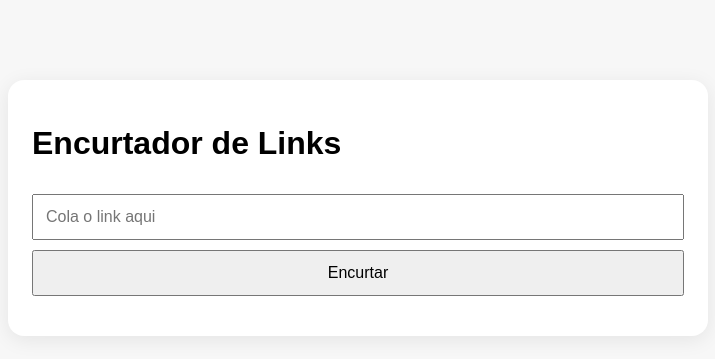
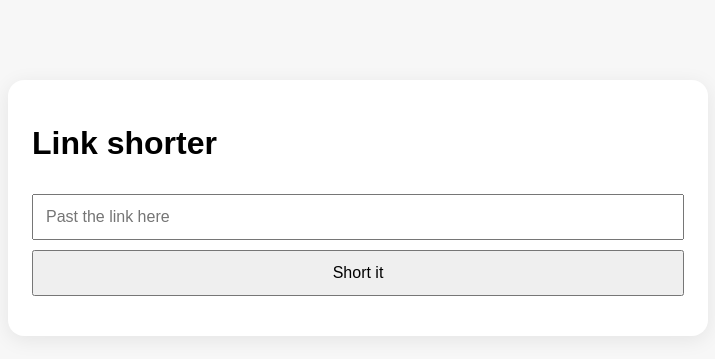
Before and after one commit to andrefilipeguerreirosalgado-dotcom/Link-Shorter, a website: page public/index.html in a window 1280 px wide. Shown: the whole page, without its empty margins (282-997 px from the left). Drawn offline with Linux system fonts and the light colour scheme.

Commit message:
Update index.html

```diff
--- a/public/index.html
+++ b/public/index.html
@@ -3,7 +3,7 @@
 <head>
   <meta charset="UTF-8" />
   <meta name="viewport" content="width=device-width, initial-scale=1.0" />
-  <title>Encurtador de Links</title>
+  <title>Linkme now | Link shorter</title>
   <style>
     body {
       font-family: Arial, sans-serif;
@@ -35,9 +35,9 @@
 </head>
 <body>
   <div class="card">
-    <h1>Encurtador de Links</h1>
-    <input id="url" type="text" placeholder="Cola o link aqui" />
-    <button onclick="encurtar()">Encurtar</button>
+    <h1>Link shorter</h1>
+    <input id="url" type="text" placeholder="Past the link here" />
+    <button onclick="encurtar()">Short it</button>
     <p id="resultado"></p>
   </div>
 
@@ -46,7 +46,7 @@
       const url = document.getElementById("url").value.trim();
       const resultado = document.getElementById("resultado");
 
-      resultado.textContent = "A guardar...";
+      resultado.textContent = "Waiting...";
 
       const res = await fetch("/encurtar", {
         method: "POST",
```
